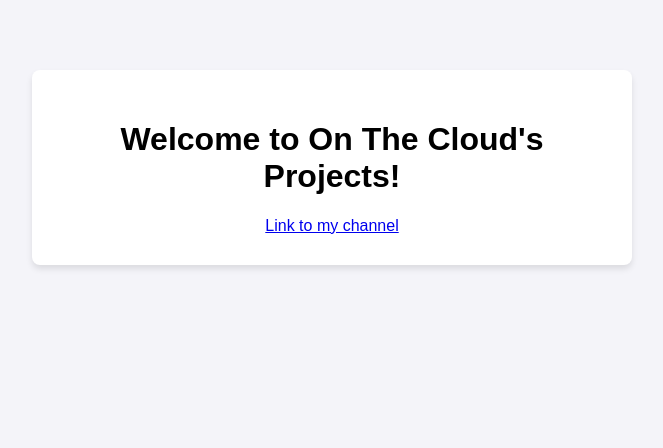
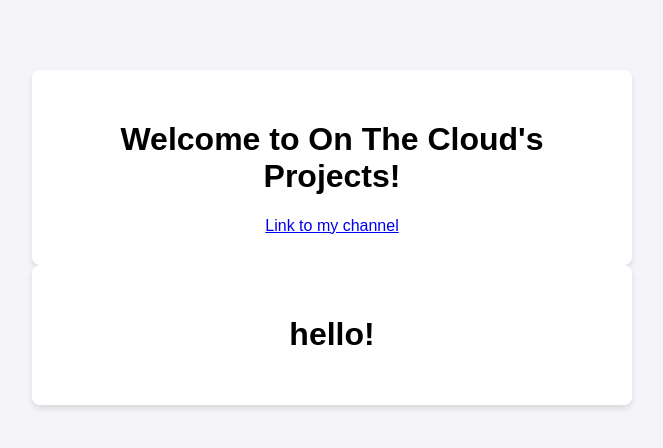
Before and after one commit to Harsh-UpPad/Projects, a Flask app: page / in a window 1280 px wide. Shown: the top 448 px of the page, without its empty margins (308-971 px from the left). Run offline with Flask 3, Linux system fonts and the light colour scheme.

Commit message:
experiment

```diff
--- a/templates/index.html
+++ b/templates/index.html
@@ -46,5 +46,9 @@
         <a href="https://www.youtube.com/@Onthecloud-l4i">Link to my channel</a>
     </div>
 
+    <div class="container">
+        <h1>hello!</h1>
+    </div>
+
 </body>
 </html>
```
